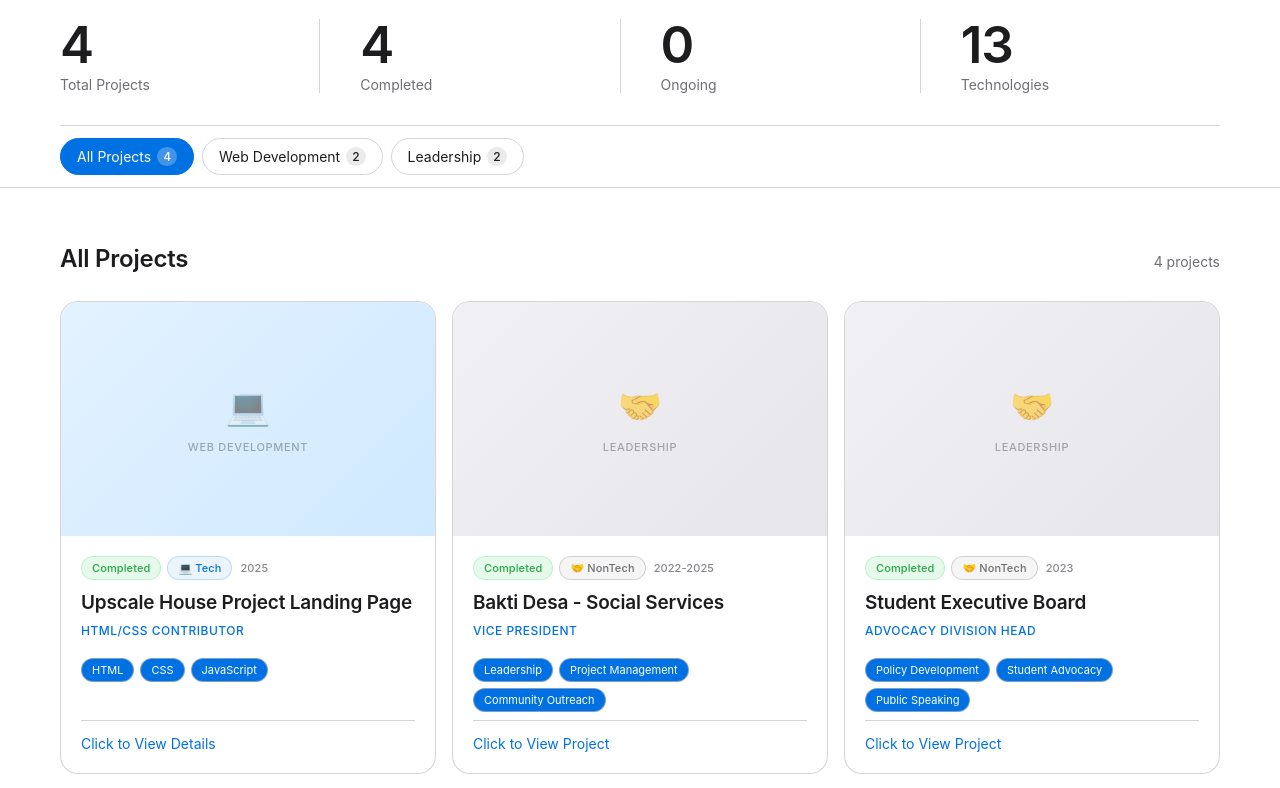
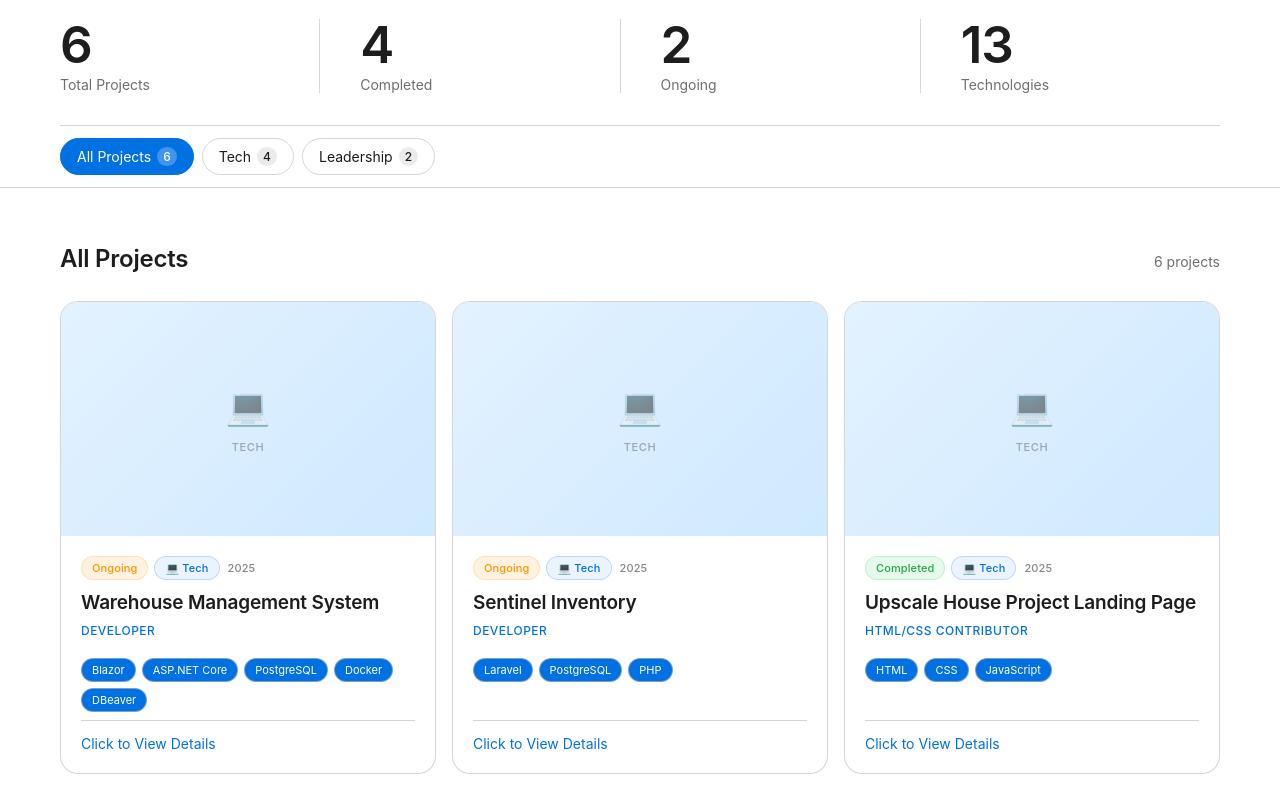
Before and after one commit to nalbaragus-ctrl/Albarfan.com, a React (Create React App) app: page /projects in a window 1280 px wide. Shown: the part 400-1188 px from the top of the page. Built offline with nearby package versions, Linux system fonts and the light colour scheme.

Commit message:
Updating the json

```diff
--- a/src/App.js
+++ b/src/App.js
@@ -16,7 +16,7 @@ function App() {
         <div className="hero-left">
           <span className="eyebrow">Portfolio</span>
           <h1 className="name">Naufal Albar Agus</h1>
-          <p className="job-title">Digital Marketer & Aspiring Software Engineer</p>
+          <p className="job-title">Aspiring Software Engineer & Digital Marketer</p>
           <p className="description">
             Bridging marketing and programming to build products that make sense for users.
             From retail floor to worldwide E-commerce stages, I've learned that the best solutions come
--- a/src/data/ProjectDetails.json
+++ b/src/data/ProjectDetails.json
@@ -1,5 +1,23 @@
 {
   "1": {
+    "showDisclaimer": true,
+    "description": "Currently developing a smart Warehouse Management System for automotive workshops. This project focuses on integrating SARIMAX-based predictive analytics to forecast inventory depletion. The goal is to automate the replenishment process by identifying which parts are likely to go out of stock before it happens.",
+    "features": [
+
+      ],
+    "disclaimerText": "This project is currently in active development, so can't wait to put them all together and show you the final product in the future!"
+  },
+
+  "2": {
+    "showDisclaimer": true,
+    "description": "I am currently building the foundational plumbing specifically focusing on data isolation through a multi-tenant architecture. This ensures that hardware assets like firewalls and servers are securely partitioned between different organizational units..",
+    "features": [
+
+      ],
+    "disclaimerText":"This project is currently in active development, so can't wait to put them all together and show you the final product in the future!"
+  },
+
+  "3": {
     "showDisclaimer": true,
     "description": "I wasn't the lead developer on this one, but I definitely left my fingerprint on the code. I jumped in to help with the HTML structure and CSS styling, cleaning things up, making sure the layout made sense, and giving the design a proper front-end home.",
     "features": [
@@ -18,7 +36,7 @@
       }
     }
   },
-  "2": {
+  "4": {
     "showDisclaimer": false,
     "description": "As Vice President, led a youth organization focused on community development through education and outreach programs. Coordinated village development projects and educational initiatives.",
     "features": [
@@ -51,7 +69,7 @@
     ]
     }
   },
-  "3": {
+  "5": {
     "showDisclaimer": false,
     "description": "Served as Advocacy Division Head at my university's Student Executive Board, leading a team to advocate for student rights, welfare, and academic interests.",
     "features": [
@@ -72,7 +90,7 @@
     }
   },
 
-  "4": {
+  "6": {
   "showDisclaimer": false,
   "description": "Built this very portfolio website using React to showcase my projects and skills. Implemented Light mode, responsive design, and seamless media delivery through Cloudflare R2. The site features a clean Apple-inspired interface with dynamic project pages and a custom domain.",
   "features": [
--- a/src/data/Projects.json
+++ b/src/data/Projects.json
@@ -2,9 +2,31 @@
   "projects": [
     {
       "id": 1,
+      "title": "Warehouse Management System",
+      "role": "Developer",
+      "category": "Tech",
+      "year": "2025",
+      "status": "Ongoing",
+      "type": "tech",
+      "technologies": ["Blazor", "ASP.NET Core", "PostgreSQL", "Docker", "DBeaver"]
+
+    },
+    {
+      "id": 2,
+      "title": "Sentinel Inventory",
+      "role": "Developer",
+      "category": "Tech",
+      "year": "2025",
+      "status": "Ongoing",
+      "type": "tech",
+      "technologies": ["Laravel", "PostgreSQL", "PHP"]
+
+    },
+    {
+      "id": 3,
       "title": "Upscale House Project Landing Page",
       "role": "HTML/CSS Contributor",
-      "category": "Web Development",
+      "category": "Tech",
       "year": "2025",
       "status": "Completed",
       "type": "tech",
@@ -12,7 +34,7 @@
 
     },
     {
-      "id": 2,
+      "id": 4,
       "title": "Bakti Desa - Social Services",
       "role": "Vice President",
       "category": "Leadership",
@@ -22,7 +44,7 @@
       "technologies": ["Leadership", "Project Management", "Community Outreach"]
     },
     {
-      "id": 3,
+      "id": 5,
       "title": "Student Executive Board",
       "role": "Advocacy Division Head",
       "category": "Leadership",
@@ -33,10 +55,10 @@
 
     },
     {
-      "id": 4,
+      "id": 6,
       "title": "Portfolio Website",
       "role": "Developer",
-      "category": "Web Development",
+      "category": "Tech",
       "year": "2025",
       "status": "Completed",
       "type": "tech",
@@ -45,8 +67,8 @@
     }
   ],
   "categories": [
-    {"id": 1, "name": "All Projects", "count": 4},
-    {"id": 2, "name": "Web Development", "count": 2},
+    {"id": 1, "name": "All Projects", "count": 6},
+    {"id": 2, "name": "Tech", "count": 4},
     {"id": 3, "name": "Leadership", "count": 2}
   ],
   "technologies": [
--- a/src/data/WorkDetails.json
+++ b/src/data/WorkDetails.json
@@ -1,6 +1,16 @@
 {
   "1": {
-    "id": 1,
+    "id":1,
+    "year":"2026",
+    "title": "Full Stack Developer",
+    "company": "Larangwow Tech",
+    "location": "Bandung, Indonesia",
+    "type": "Full-time",
+    "overview": "This project is currently in active development, so can't wait to put them all together and show you the final product in the future!"
+  },
+
+  "2": {
+    "id": 2,
     "year": "2025 — 2026",
     "media" : {
         "type": "mixed",
@@ -49,8 +59,8 @@
     "tools": ["Amazon Seller Central", "A+ Content","Helium 10","Amazon Ads", "eBay Seller Hub","InkFrog","Terapeak","Jungle Scout","TikTok Seller Center","TikTok Ads Manager", "Shopee Seller Center", "Google Analytics", "Project Management Tools", "Data Visualization Software", "Content Calendar Software", "OBS Studio", "Lark", "TikTok Studio"]
   },
 
-  "2": {
-    "id": 2,
+  "3": {
+    "id": 3,
     "year": "2022 — 2025",
     "media": {
         "folder": "Biensi",
@@ -91,8 +101,8 @@
     "tools": ["TikTok Live", "Shopee Live", "OBS Studio", "E-commerce Dashboards"]
   },
 
-  "3": {
-    "id": 3,
+  "4": {
+    "id": 4,
     "year": "2021-2022",
     "media": {
       "folder": "Panary",
@@ -126,8 +136,8 @@
     "tools": ["Shopee Live", "TikTok Live", "Social Commerce Platforms"]
   },
 
-  "4": {
-    "id": 4,
+  "5": {
+    "id": 5,
     "year": "2021",
     "title": "Store Clerk",
     "company": "Eigerindo Multi Produk Industri",
@@ -150,8 +160,8 @@
     "tools": ["POS System", "Inventory Software"]
   },
 
-  "5": {
-    "id": 5,
+  "6": {
+    "id": 6,
     "year": "2019",
     "title": "Marketing & Sponsorship Staff",
     "company": "L.A Soundsation",
--- a/src/data/WorkExperience.json
+++ b/src/data/WorkExperience.json
@@ -2,6 +2,15 @@
   "experiences": [
     {
       "id": 1,
+      "year": "2026",
+      "tittle": "Full Stack Developer",
+      "company": "Larangwow Tech",
+      "Type": "Full-time",
+      "description": "Larangwow Tech is a 4-person team  currentlybuilding a SaaS-based multi-tenant WMS, and currently exploring SARIMAX for demand forecasting.",
+      "highlights": ""
+    },
+    {
+      "id": 2,
       "year": "2025 — 2026",
       "title": "E-commerce Operational Supervisor",
       "company": "Upscale House Project",
@@ -14,7 +23,7 @@
       ]
     },
     {
-      "id": 2,
+      "id": 3,
       "year": "2022 — 2025",
       "title": "Senior Host Live Streamer",
       "company": "Biensi Fesyenindo / ThreeSeconds",
@@ -27,7 +36,7 @@
       ]
     },
     {
-      "id": 3,
+      "id": 4,
       "year": "2021 — 2022",
       "title": "Junior Streamer",
       "company": "Panarybody",
@@ -38,7 +47,7 @@
       ]
     },
     {
-      "id": 4,
+      "id": 5,
       "year": "2021",
       "title": "Store Clerk",
       "company": "Eigerindo Multi Produk Industri",
@@ -47,7 +56,7 @@
       "highlights": []
     },
     {
-      "id": 5,
+      "id": 6,
       "year": "2019",
       "title": "Marketing & Sponsorship Staff",
       "company": "L.A Soundsation",
```
